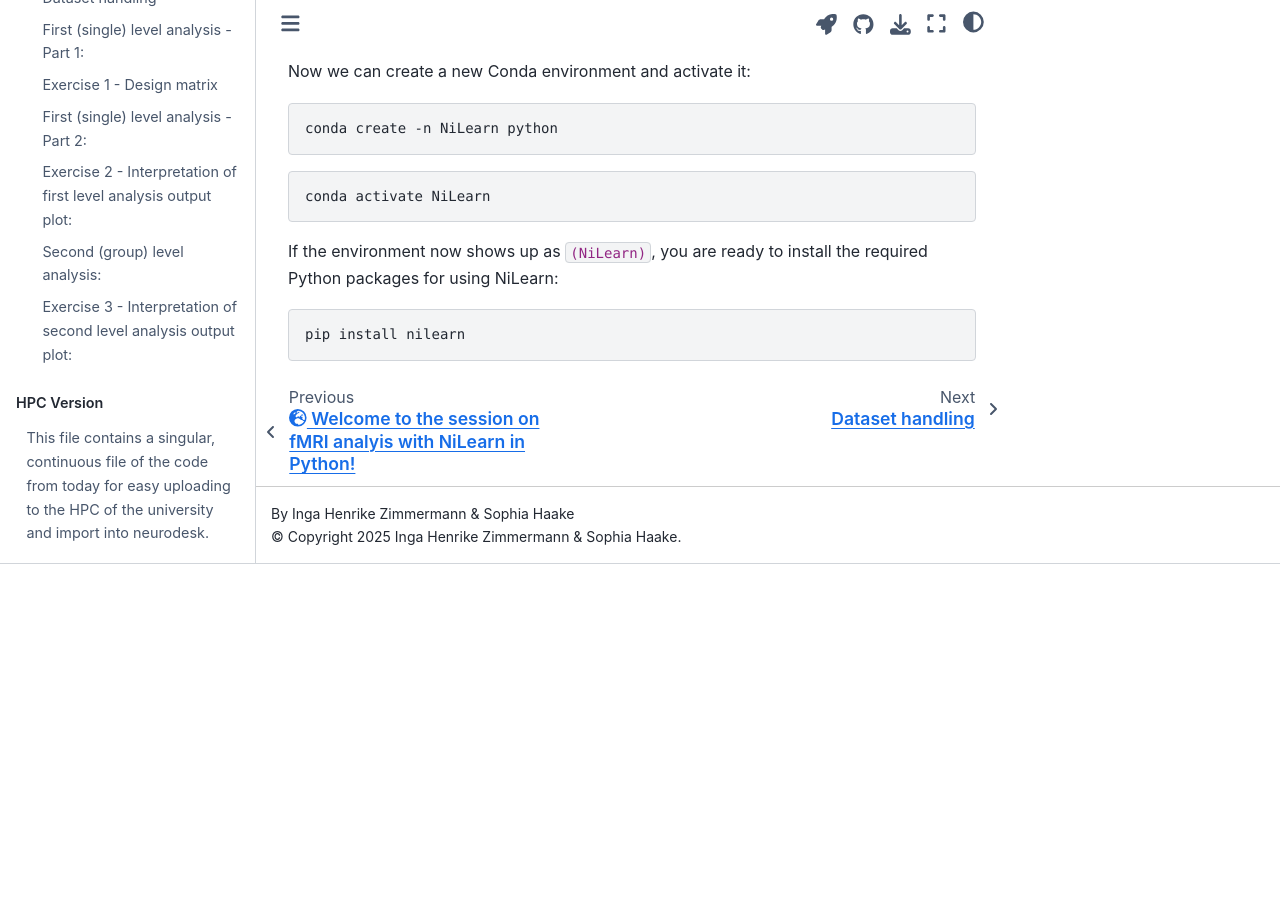
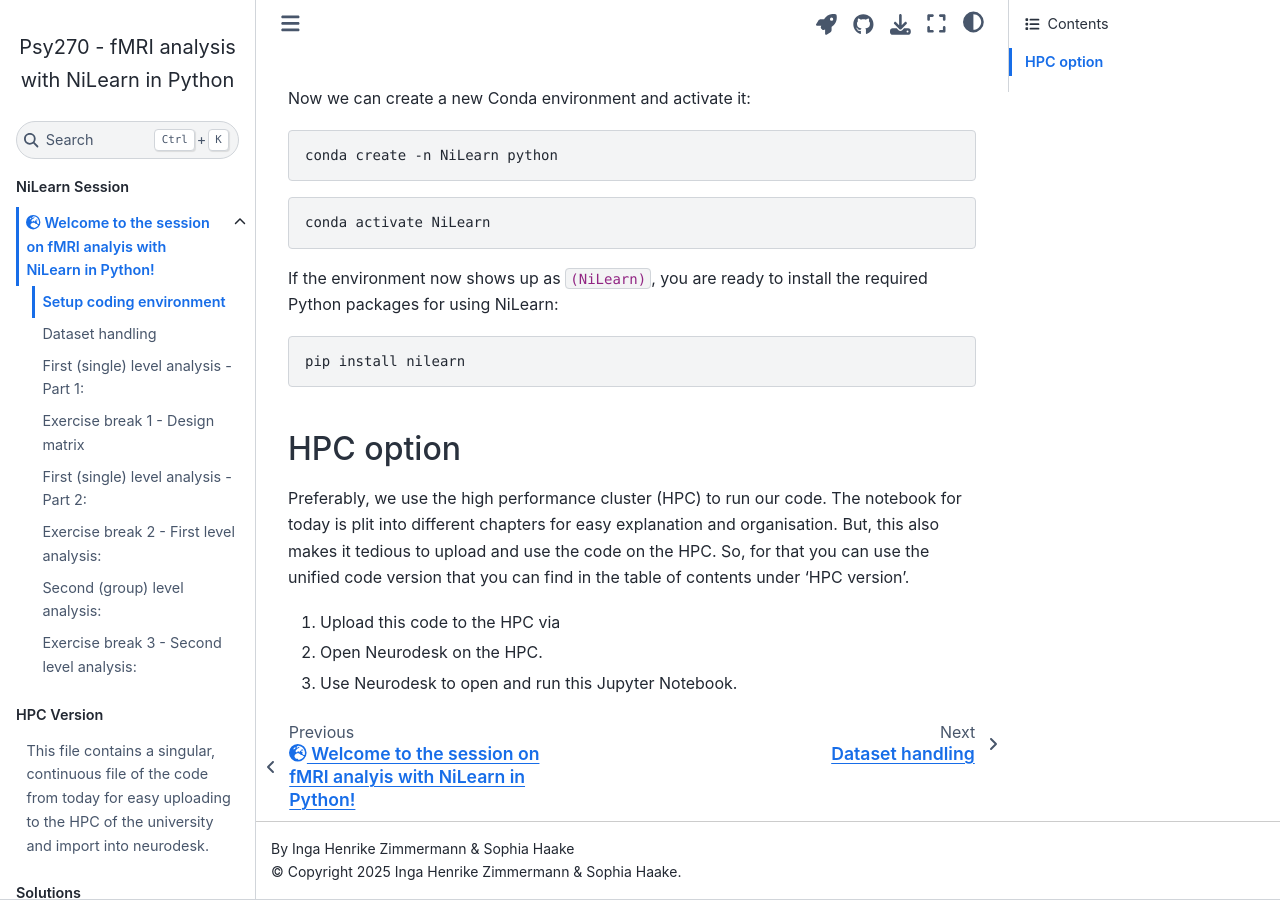
Before and after one commit to pegaseehorn/nilearn_notebook, a Jupyter Book: the page built from book/fMRI_analysis_with_nilearn/1_Setup.md, in a window 1280 px wide and 900 px high, scrolled down 764 px. Built offline with Jupyter Book 1.0.4 settings and Sphinx 7.4.7 and the Sphinx Book theme 1.1.4, drawn with Linux system fonts in a browser that asks for light colours; before the commit the page ends 1328 px from its top, so only the background shows below that; some of the changed text lies outside the part shown.

Commit message:
Added exercises

````diff
--- a/book/fMRI_analysis_with_nilearn/1_Setup.md
+++ b/book/fMRI_analysis_with_nilearn/1_Setup.md
@@ -17,7 +17,8 @@
 
 # Setup coding environment
 
-For easy coding environment management we use Anaconda / miniconda.
+If you decide to run the code locally you can follow the guide here:
+For easy coding environment management we can use Anaconda / miniconda.
 
 You should have the following programmes installed:
 
@@ -58,3 +59,10 @@
 ```bash
 pip install nilearn
 ```
+
+## HPC option
+Preferably, we use the high performance cluster (HPC) to run our code. The notebook for today is plit into different chapters for easy explanation and organisation. But, this also makes it tedious to upload and use the code on the HPC. So, for that you can use the unified code version that you can find in the table of contents under 'HPC version'.
+
+1. Upload this code to the HPC via
+2. Open Neurodesk on the HPC.
+3. Use Neurodesk to open and run this Jupyter Notebook.
````
Also changed, not shown: book/HPC_version.ipynb, book/fMRI_analysis_with_nilearn/2_Dataset.ipynb, book/fMRI_analysis_with_nilearn/3.1_Exercise_1.ipynb, book/fMRI_analysis_with_nilearn/3.2_First_level_analysis2.ipynb, book/fMRI_analysis_with_nilearn/3.3_Exercise_2.ipynb, book/fMRI_analysis_with_nilearn/4.1_Exercise_3.ipynb, book/fMRI_analysis_with_nilearn/4_Second_level_analysis.ipynb, book/fMRI_analysis_with_nilearn/figures/figure_1.png (added), book/fMRI_analysis_with_nilearn/figures/figure_2.png (added), book/fMRI_analysis_with_nilearn/figures/figure_3.png (added), 1 other file.
